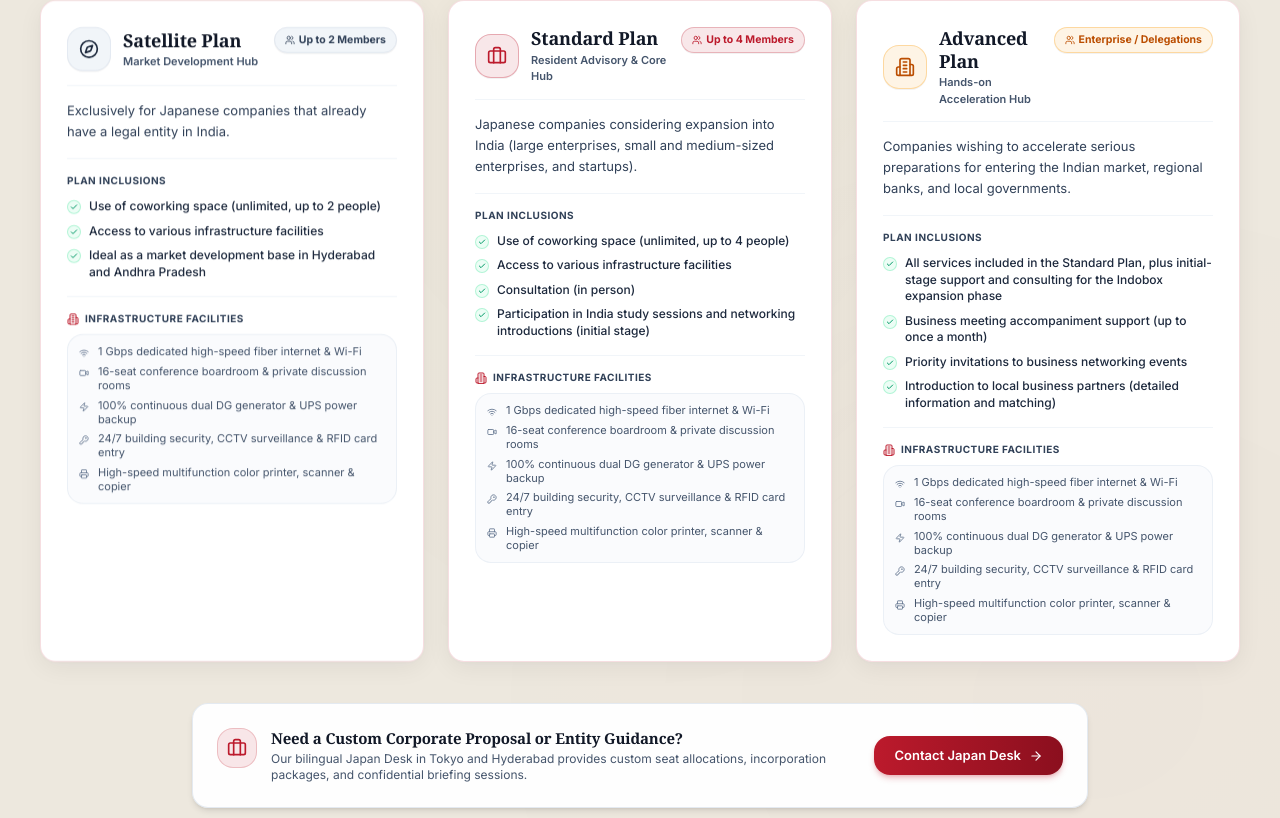
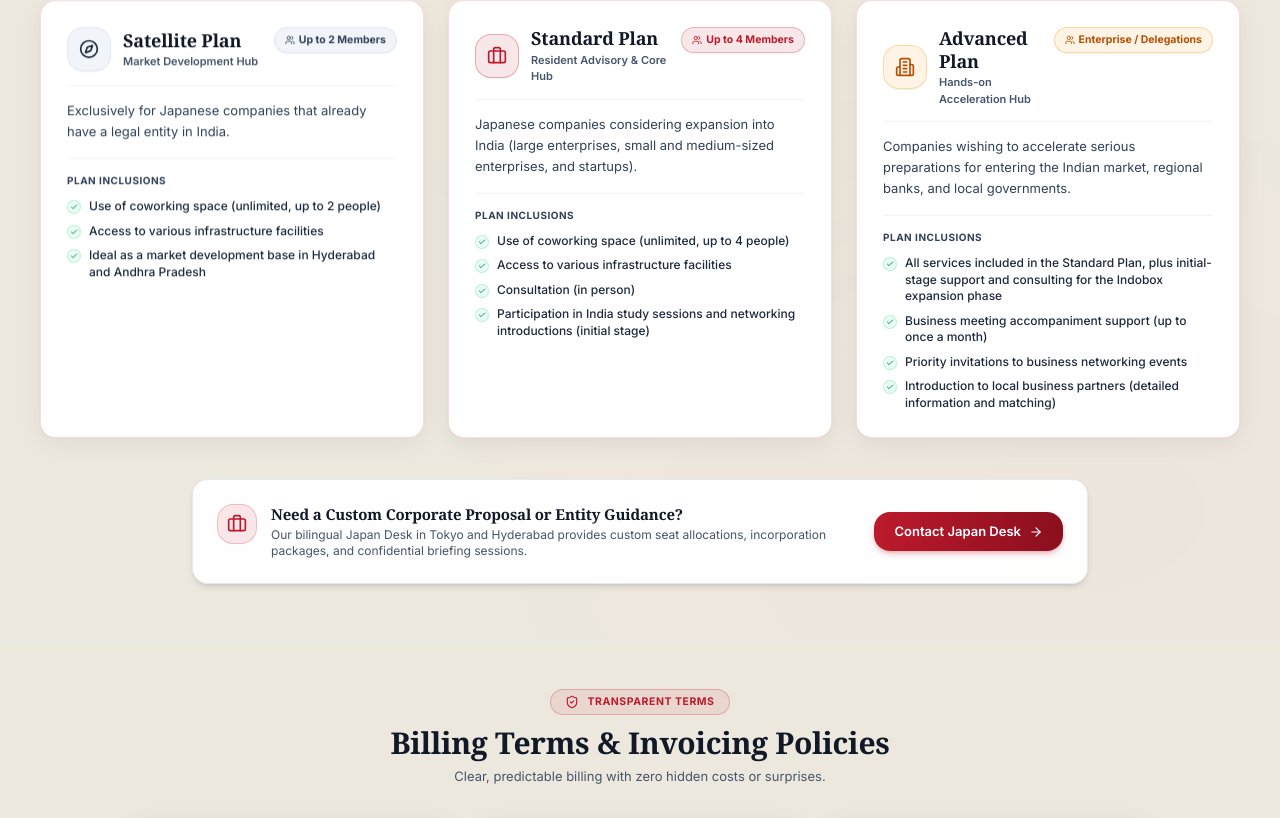
Before and after one commit to abhi-shek04/J-Gate, a Next.js app: page /pricing in a window 1280 px wide. Shown: the part 517-1335 px from the top of the page. Built offline with nearby package versions, Linux system fonts and the light colour scheme.

Commit message:
fix(pricing): completely remove Infrastructure Facilities section from membership cards

```diff
--- a/src/components/jgate/pricing-section.tsx
+++ b/src/components/jgate/pricing-section.tsx
@@ -13,23 +13,12 @@
   Compass,
   Briefcase,
   Building2,
-  Wifi,
-  Video,
-  Printer,
-  KeyRound,
-  Zap,
-  Coffee,
   Sparkles,
   ArrowRight,
 } from "lucide-react";
 import { cn } from "@/lib/utils";
 
 type Bilingual = { EN: string; JP: string };
-
-type InfrastructureFeature = {
-  icon: typeof Wifi;
-  text: Bilingual;
-};
 
 type Plan = {
   id: "satellite" | "standard" | "advance";
@@ -53,46 +42,7 @@
     title: Bilingual;
     desc?: Bilingual;
   }[];
-  infrastructure: InfrastructureFeature[];
 };
-
-const SHARED_INFRASTRUCTURE: InfrastructureFeature[] = [
-  {
-    icon: Wifi,
-    text: {
-      EN: "1 Gbps dedicated high-speed fiber internet & Wi-Fi",
-      JP: "1 Gbps 専用高速光ファイバー回線＆Wi-Fi完備",
-    },
-  },
-  {
-    icon: Video,
-    text: {
-      EN: "16-seat conference boardroom & private discussion rooms",
-      JP: "16名用国際会議室および面談・討議室の利用",
-    },
-  },
-  {
-    icon: Zap,
-    text: {
-      EN: "100% continuous dual DG generator & UPS power backup",
-      JP: "非常用発電機（DG）＆UPS無停電電源装置（100%バックアップ）",
-    },
-  },
-  {
-    icon: KeyRound,
-    text: {
-      EN: "24/7 building security, CCTV surveillance & RFID card entry",
-      JP: "24時間ビル警備・CCTV監視カメラ・RFIDスマートカード入退室",
-    },
-  },
-  {
-    icon: Printer,
-    text: {
-      EN: "High-speed multifunction color printer, scanner & copier",
-      JP: "高性能カラー複合機・スキャナー・コピー完備",
-    },
-  },
-];
 
 const PLANS: Plan[] = [
   {
@@ -142,7 +92,6 @@
         },
       },
     ],
-    infrastructure: SHARED_INFRASTRUCTURE,
   },
   {
     id: "standard",
@@ -197,7 +146,6 @@
         },
       },
     ],
-    infrastructure: SHARED_INFRASTRUCTURE,
   },
   {
     id: "advance",
@@ -252,7 +200,6 @@
         },
       },
     ],
-    infrastructure: SHARED_INFRASTRUCTURE,
   },
 ];
 
@@ -397,35 +344,6 @@
                           ))}
                         </ul>
                       </div>
-
-                      {/* Detailed Infrastructure Facilities Section */}
-                      <div className="mt-4 pt-3.5 border-t border-slate-100 dark:border-white/8">
-                        <div className="flex items-center gap-1.5 mb-2">
-                          <Building2 className="h-3 w-3 text-crimson dark:text-rose-400" />
-                          <span className="font-mono text-[10px] font-bold uppercase tracking-wider text-slate-700 dark:text-slate-300">
-                            {tx({ EN: "Infrastructure Facilities", JP: "各種インフラ設備" })}
-                          </span>
-                        </div>
-
-                        <div className="space-y-1.5 rounded-xl bg-slate-50/70 dark:bg-white/[0.02] p-2.5 border border-slate-200/60 dark:border-white/6">
-                          {plan.infrastructure.map((infra, ii) => {
-                            const InfraIcon = infra.icon;
-                            return (
-                              <div
-                                key={ii}
-                                className="flex items-start gap-2 text-[10.5px] sm:text-[11px] font-inter text-slate-700 dark:text-slate-300 leading-tight"
-                              >
-                                <span className="mt-0.5 flex h-3 w-3 shrink-0 items-center justify-center text-slate-500 dark:text-slate-400">
-                                  <InfraIcon className="h-2.5 w-2.5" />
-                                </span>
-                                <span className="text-slate-600 dark:text-slate-300 font-normal">
-                                  {tx(infra.text)}
-                                </span>
-                              </div>
-                            );
-                          })}
-                        </div>
-                      </div>
                     </div>
                   </div>
                 </Reveal>
```
